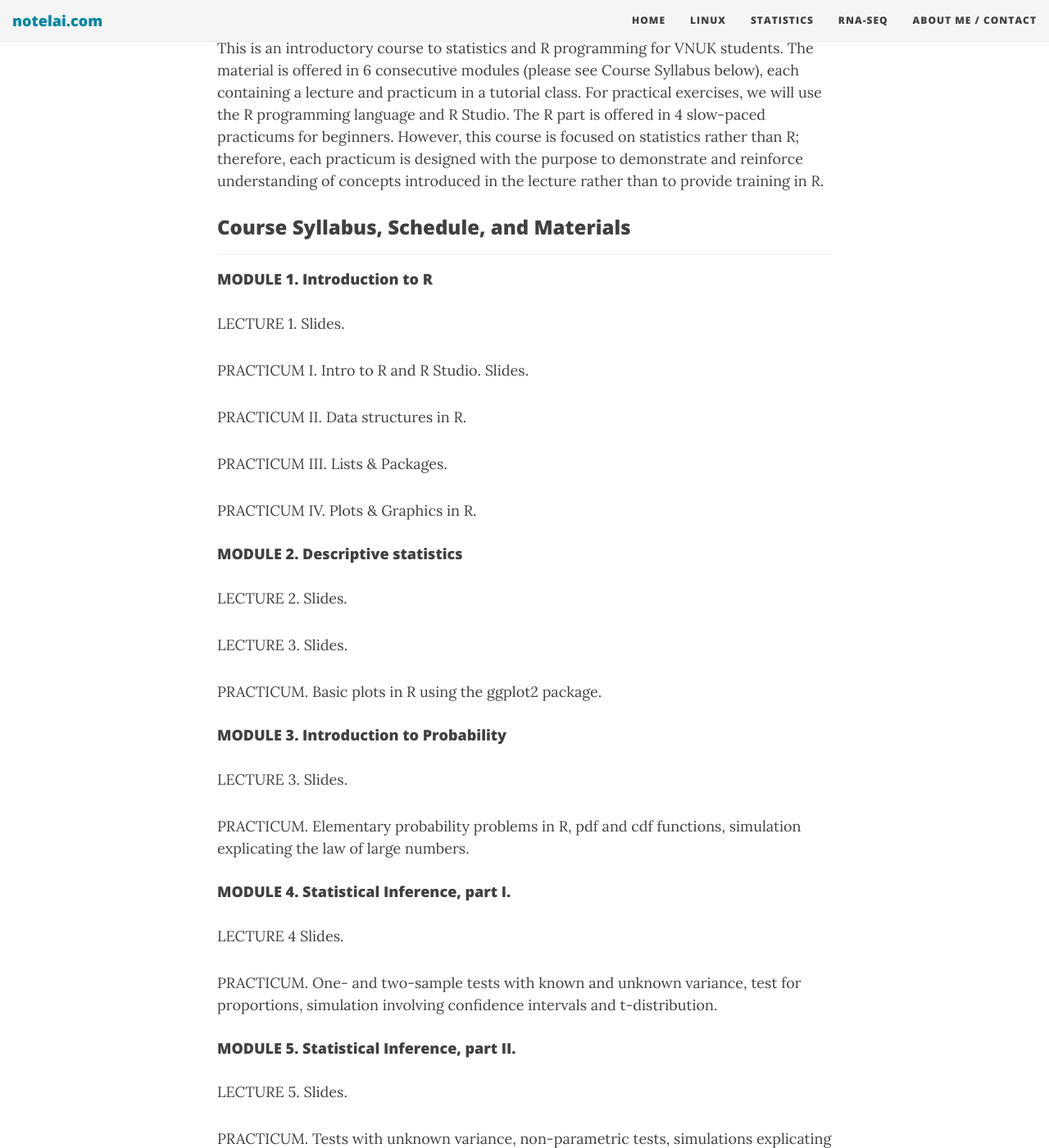
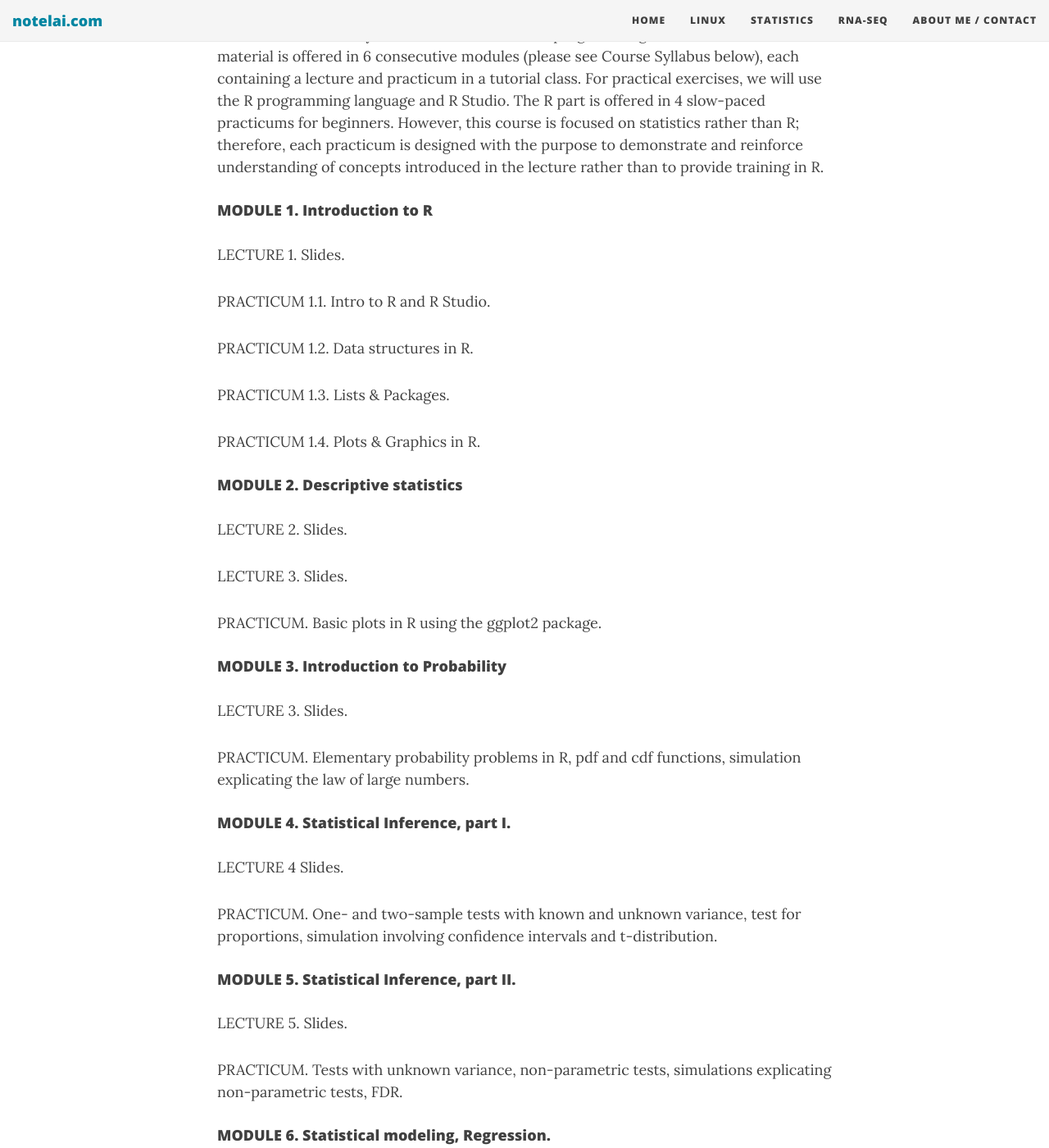
Before and after one commit to notelai/notelai.github.io, a Jekyll site: the page built from statistics.md, in a window 1280 px wide and 1400 px high, scrolled down 333 px. Shown: the whole window at 82% size. Built offline with Jekyll 4.4.1, drawn with Linux system fonts in a browser that asks for light colours; nearby versions of some CDN libraries; some of the changed text lies outside the part shown.

Commit message:
add file

```diff
--- a/statistics.md
+++ b/statistics.md
@@ -5,22 +5,20 @@
 avatar: "/img/about-me.png"
 round-avatar: true
 ---
-### Course Description
+#### Course Description
 This is an introductory course to statistics and R programming for VNUK students. The material is offered in 6 consecutive modules (please see Course Syllabus below), each containing a lecture and practicum in a tutorial class. For practical exercises, we will use the R programming language and R Studio. The R part is offered in 4 slow-paced practicums for beginners. However, this course is focused on statistics rather than R; therefore, each practicum is designed with the purpose to demonstrate and reinforce understanding of concepts introduced in the lecture rather than to provide training in R.
-### Course Syllabus, Schedule, and Materials
----
+
 #### MODULE 1. Introduction to R
 LECTURE 1.
 Slides.
 
-PRACTICUM I. Intro to R and R Studio.
-Slides.
+PRACTICUM 1.1. Intro to R and R Studio.
 
-PRACTICUM II. Data structures in R.
+PRACTICUM 1.2. Data structures in R.
 
-PRACTICUM III. Lists & Packages.
+PRACTICUM 1.3. Lists & Packages.
 
-PRACTICUM IV. Plots & Graphics in R.
+PRACTICUM 1.4. Plots & Graphics in R.
 
 #### MODULE 2. Descriptive statistics
 LECTURE 2.
```
Also changed, not shown: other parts of statistics.md (+3 -0 lines).
